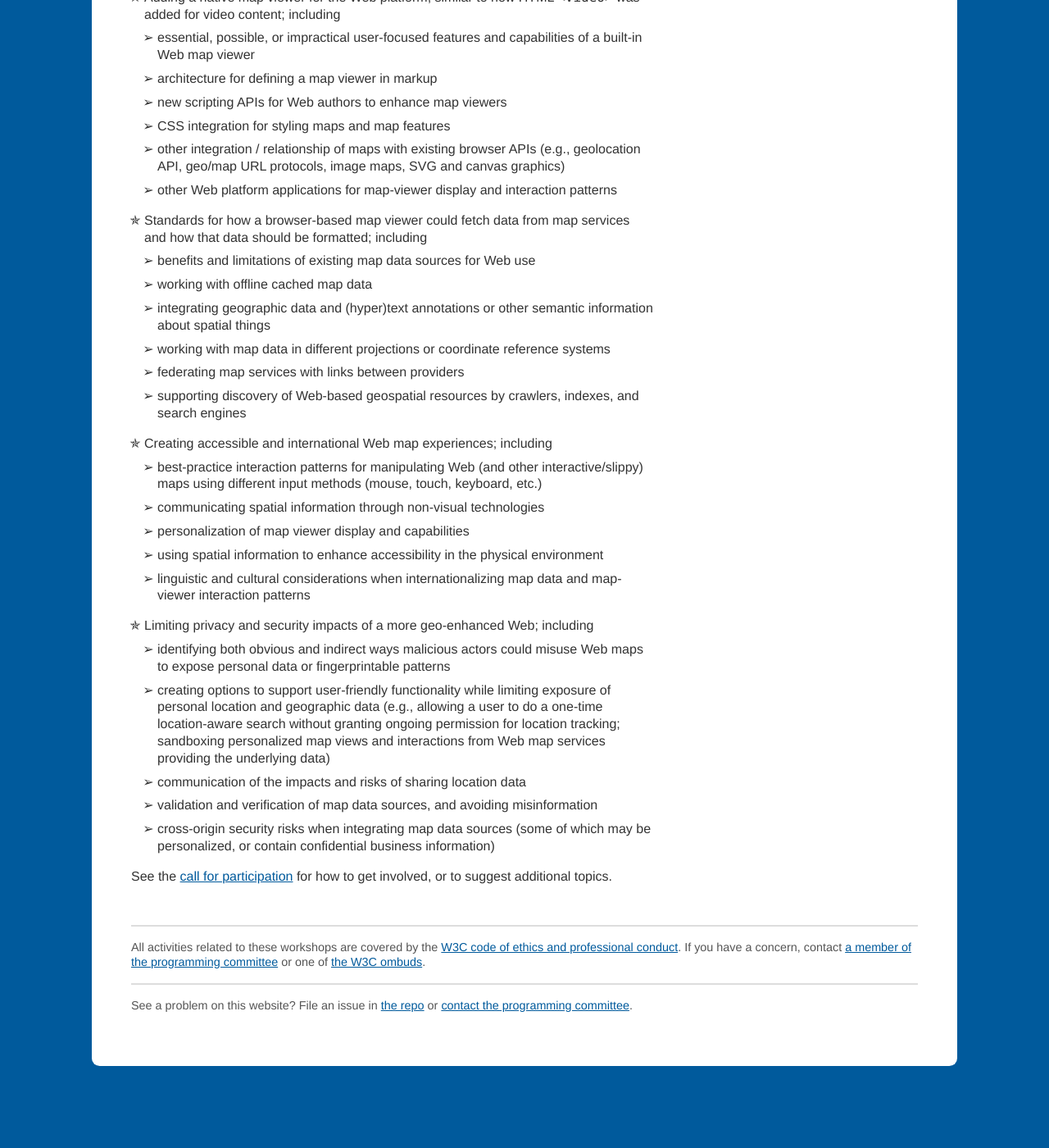
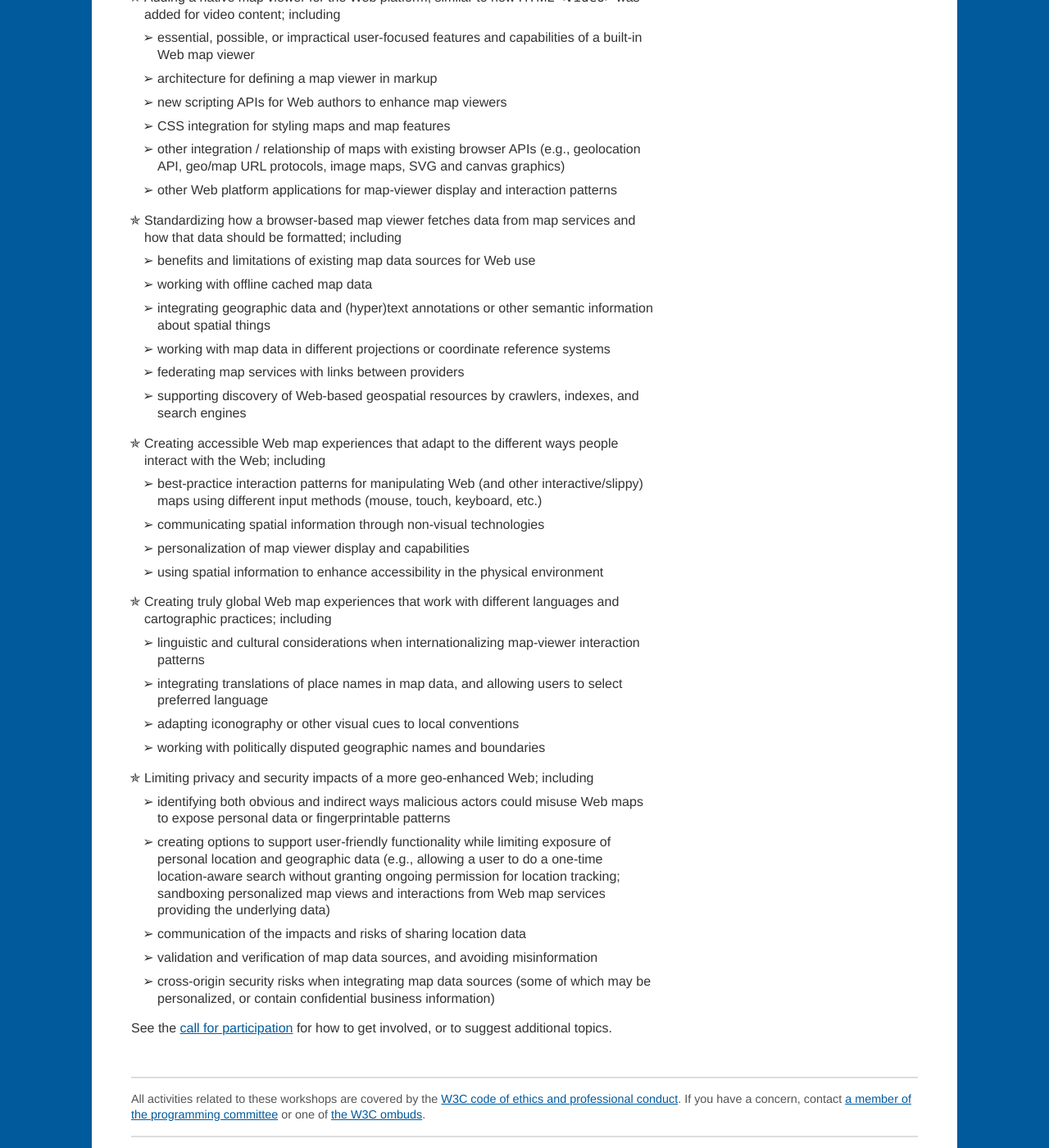
Before and after one commit to Maps4HTML/Maps4HTML-Workshop-2020, a Jekyll site: the page built from index.html, in a window 1280 px wide and 1400 px high, scrolled down 2062 px. Shown: the whole window at 82% size. Built offline with Jekyll 4.4.1, drawn with Linux system fonts in a browser that asks for light colours; before the commit the page ends 3378 px from its top, so only the background shows below that.

Commit message:
Add more internationalization topics
…to the suggested topics list,
and separate this out into a top-level bullet point.

Addresses #12

Also a minor copy-edit earlier in the list, for grammatical consistency.

```diff
--- a/index.html
+++ b/index.html
@@ -110,8 +110,8 @@ permalink: "/"
     </ul>
   </li>
   <li>
-    Standards for how a browser-based map viewer
-    could fetch data from map services
+    Standardizing how a browser-based map viewer
+    fetches data from map services
     and how that data should be formatted;
     including
     <ul>
@@ -127,8 +127,10 @@ permalink: "/"
         crawlers, indexes, and search engines
       </li>
     </ul>
+  </li>
   <li>
-    Creating accessible and international Web map experiences;
+    Creating accessible Web map experiences
+    that adapt to the different ways people interact with the Web;
     including
     <ul>
       <li>best-practice interaction patterns
@@ -138,9 +140,19 @@ permalink: "/"
       <li>personalization of map viewer display and capabilities</li>
       <li>using spatial information to enhance accessibility
         in the physical environment</li>
+    </ul>
+  </li>
+  <li>
+    Creating truly global Web map experiences
+    that work with different languages and cartographic practices;
+    including
+    <ul>
       <li>linguistic and cultural considerations
-        when internationalizing map data
-        and map-viewer interaction patterns</li>
+        when internationalizing map-viewer interaction patterns</li>
+      <li>integrating translations of place names in map data,
+        and allowing users to select preferred language</li>
+      <li>adapting iconography or other visual cues to local conventions</li>
+      <li>working with politically disputed geographic names and boundaries</li>
     </ul>
   </li>
   <li>
```
